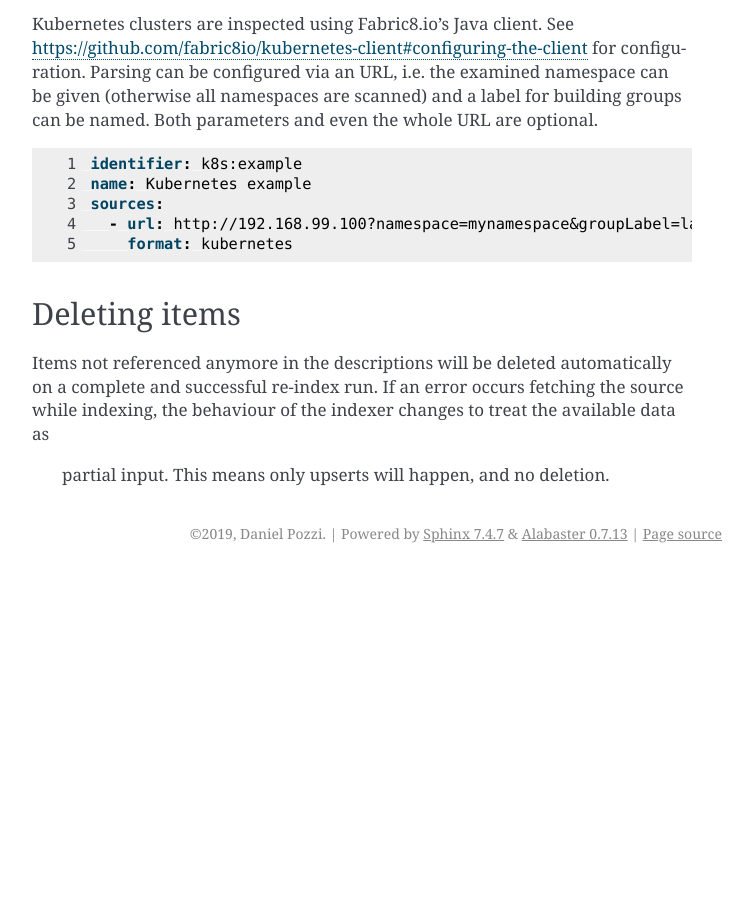
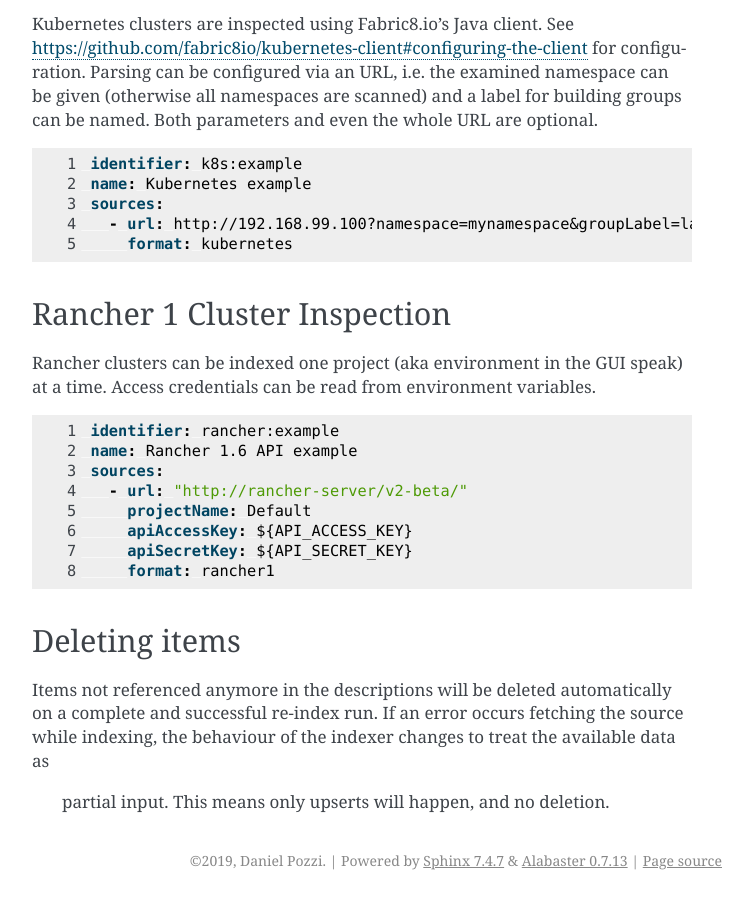
Before and after one commit to dedica-team/nivio, a Sphinx documentation site: the page built from docs/source/install.rst, in a window 1280 px wide and 900 px high, scrolled down 2188 px. Shown: the whole window, without its empty margins (388-1141 px from the left). Built offline with Sphinx 7.4.7, drawn with Linux system fonts in a browser that asks for light colours; before the commit the page ends 2761 px from its top, so only the background shows below that; some of the changed text lies outside the part shown.

Commit message:
[#46] added docs

```diff
--- a/docs/source/install.rst
+++ b/docs/source/install.rst
@@ -115,6 +115,27 @@
       - url: http://192.168.99.100?namespace=mynamespace&groupLabel=labelToUseForGrouping
         format: kubernetes
 
+
+
+Rancher 1 Cluster Inspection
+----------------------------
+
+Rancher clusters can be indexed one project (aka environment in the GUI speak) at a time. Access credentials can be read
+from environment variables.
+
+.. code-block:: yaml
+   :linenos:
+
+    identifier: rancher:example
+    name: Rancher 1.6 API example
+    sources:
+      - url: "http://rancher-server/v2-beta/"
+        projectName: Default
+        apiAccessKey: ${API_ACCESS_KEY}
+        apiSecretKey: ${API_SECRET_KEY}
+        format: rancher1
+
+
 Deleting items
 -----------------
 
```
